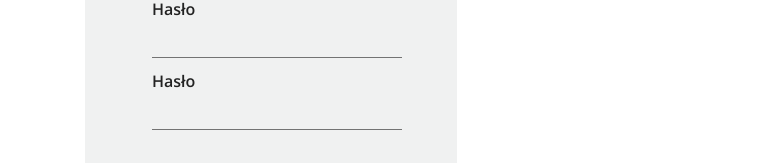
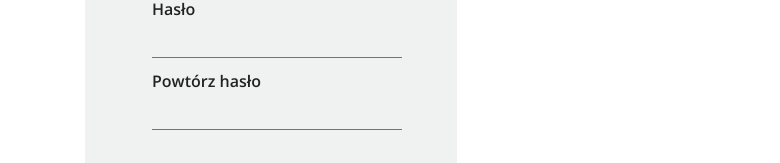
Before and after one commit to Alvin7914/oddam-w-dobre-rece, a React (Vite) app in the folder oddam-w-dobre-rece/: page /rejestracja in a window 1280 px wide. Shown: the part 509-672 px from the top of the page, without its empty margins (369-1149 px from the left). Built offline with nearby package versions, Linux system fonts and the light colour scheme.

Commit message:
quick fix

```diff
--- a/oddam-w-dobre-rece/src/components/Register.jsx
+++ b/oddam-w-dobre-rece/src/components/Register.jsx
@@ -20,7 +20,7 @@ const Register = () => {
                         <label htmlFor="input-register-password">Hasło</label>
                         <input id='input-register-password' type="password"/>
                         <p className='error-msg d-none error-password-2'>Podane hasło jest za krótkie!</p>
-                        <label htmlFor="input-register-repeat-password">Hasło</label>
+                        <label htmlFor="input-register-repeat-password">Powtórz hasło</label>
                         <input id='input-register-repeat-password' type="password"/>
                         <p className='error-msg d-none error-repeat-password'>Podane hasło nie jest takie samo jak wyżej!</p>
                     </div>
```
